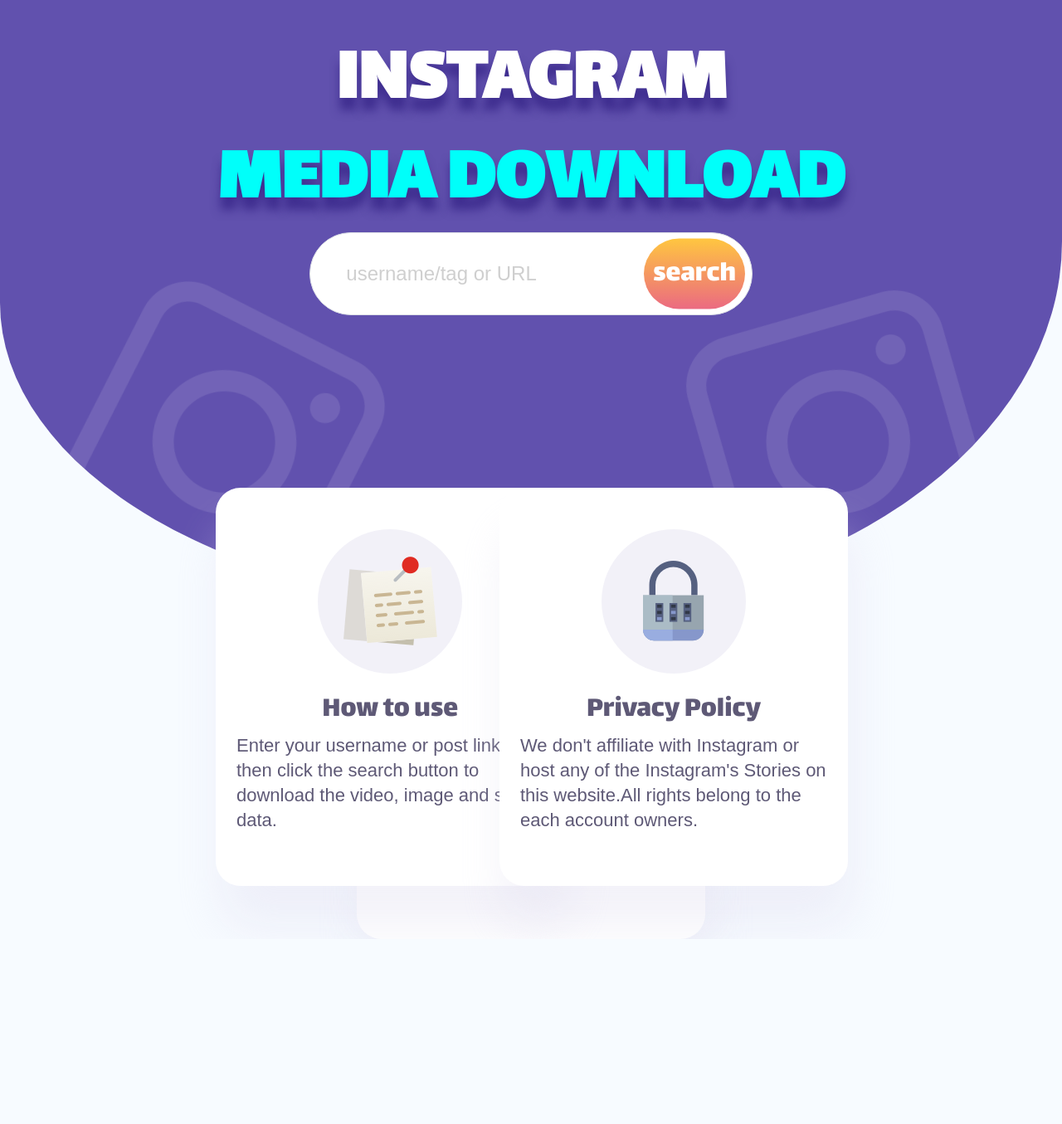
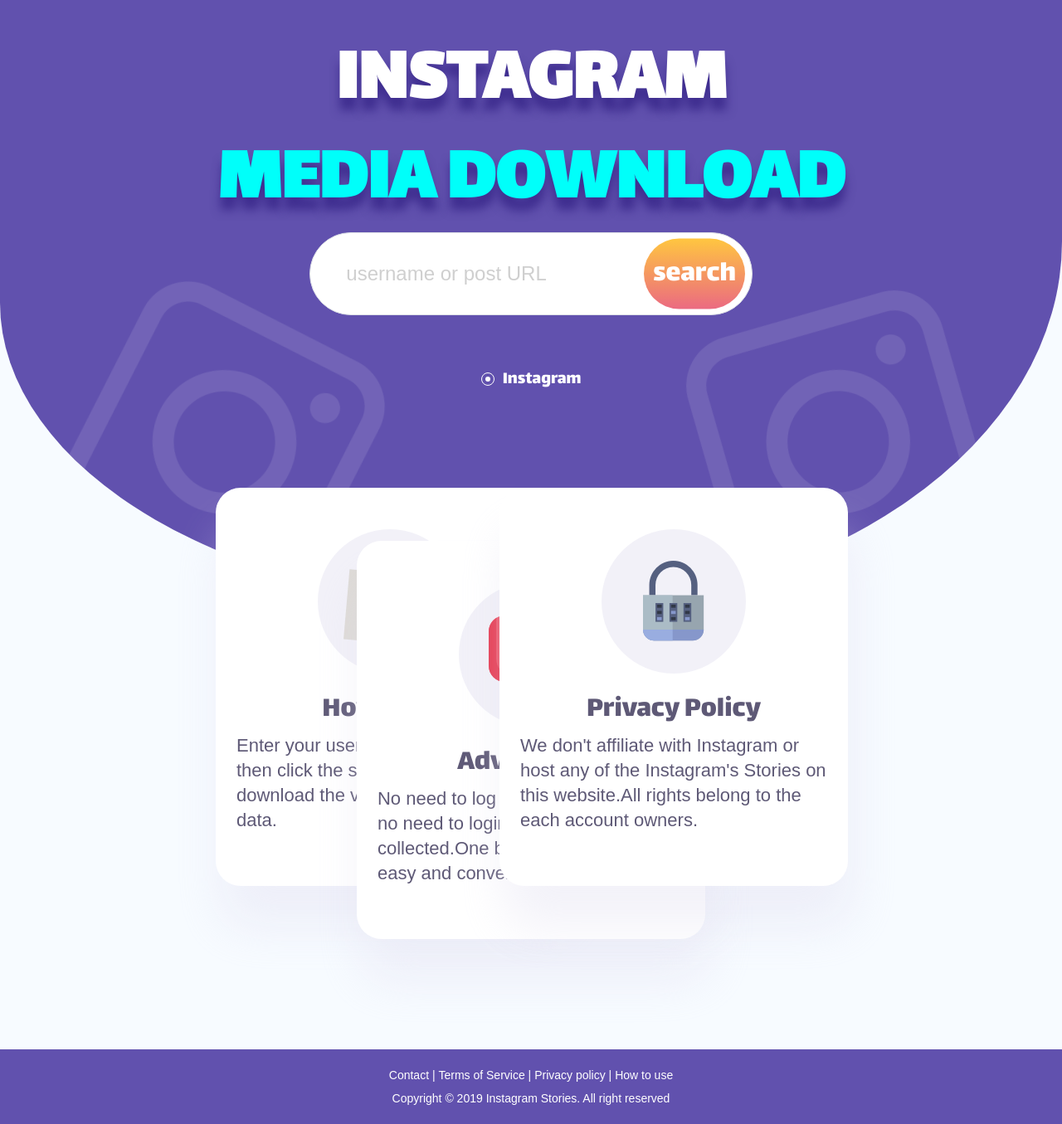
Before and after one commit to webszy/instagram_downloader_ssr, a Nuxt app: page / in a window 1280 px wide. Shown: the part 153-1508 px from the top of the page at 83% size. Before the commit the page ends 1285 px from the top, so only its background shows below. Built offline with nearby package versions, Linux system fonts and the light colour scheme.

Commit message:
首页布局完成

```diff
--- /dev/null
+++ b/components/footer.vue
@@ -0,0 +1,44 @@
+<template>
+ <footer class="footer">
+   <section class="navs">
+     <nav><a href="javascript:;">Contact |</a></nav>
+     <nav><a href="javascript:;">&nbsp;Terms of Service |</a></nav>
+     <nav><a href="javascript:;">&nbsp;Privacy policy |</a></nav>
+     <nav><a href="javascript:;">&nbsp;How to use</a></nav>
+   </section>
+   <section>
+     Copyright &copy; 2019 Instagram Stories. All right reserved
+   </section>
+ </footer>
+</template>
+
+
+<script>
+
+export default {
+name:'sFooter',
+}
+</script>
+<style>
+.footer{
+  width: 100%;
+  height:90px;
+  background:#6151AE;
+  margin-top: 530px;
+  display: flex;
+  flex-direction: column;
+  justify-content: center;
+  align-items: center;
+  font-size:14px;
+  font-family: Arial, Helvetica, sans-serif;
+  color:#fff;
+  line-height:28px;
+}
+.footer .navs{
+  display: flex;
+
+}
+.footer a{
+    color:#fff;
+}
+</style>
--- a/pages/index.vue
+++ b/pages/index.vue
@@ -3,48 +3,99 @@
     <section class="top">
       <h1>{{platform}}</h1>
       <h2>Media Download</h2>
-      <el-input v-model="inputVal" placeholder="username/tag or URL" @keydown.enter="goSearching">
-        <button slot="suffix" class="search" @click="goSearching">search</button>
-      </el-input>
-      <img src="../assets/images/instagram_image@2x.png" >
-      <img src="../assets/images/instagram_image@2x.png" >
+      <el-autocomplete
+        v-model="inputVal"
+        placeholder="username or post URL"
+        :trigger-on-focus="false"
+        @keydown.enter="goSearching"
+        :fetch-suggestions="querySearchAsync"
+        @select="handleSelect"
+        :popper-append-to-body="false"
+      >
+        <button slot="suffix" class="search" @click="goNextPage">search</button>
+         <template slot-scope="{ item }">
+           <div class="afterQuery">
+             <img :src="item.src" alt="User Avatar">
+             <p>{{ item.name }}</p>
+           </div>
+        </template>
+      </el-autocomplete >
+      <section class="select">
+        <el-radio v-model="platform" label="Instagram">Instagram</el-radio>
+      </section>
+      <img class="leftbg" src="../assets/images/instagram_image@2x.png" >
+      <img class="rightbg" src="../assets/images/instagram_image@2x.png" >
     </section>
-
+    <article class="card">
+      <img src="../assets/images/use.png">
+      <h3>How to use</h3>
+      <p>Enter your username or post link and then click the search button to download the video, image and story data.</p>
+    </article>
     <article class="card">
       <img src="../assets/images/advantages.png">
       <h3>Advantages</h3>
       <p>No need to log in, truly anonymous, no need to login, no private data collected.One button smart, simple, easy and convenient.</p>
     </article>
-     <article class="card">
-      <img src="../assets/images/use.png">
-      <h3>How to use</h3>
-      <p>Enter your username or post link and then click the search button to download the video, image and story data.</p>
-    </article>
+
     <article class="card">
       <img src="../assets/images/privacy.png">
       <h3>Privacy Policy</h3>
       <p>We don't affiliate with Instagram or host any of the Instagram's Stories on this website.All rights belong to the each account owners.</p>
     </article>
+    <s-footer/>
   </div>
 </template>
 
 <script>
-
+import sFooter from '../components/footer'
+import {
+  getInsSearchResult
+}from '../utils/request'
 export default {
   name:'HomePage',
   components: {
-
+    sFooter
   },
   data(){
     return{
-      platform:'instagram',
-      inputVal:''
+      platform:'Instagram',
+      inputVal:'',
+      routerPath:{
+        instagram:'insta'
+      }
     }
 
   },
   methods:{
-    goSearching(){
-      console.log(this.inputVal)
+    goNextPage(){
+
+      if(this.inputVal.startsWith('https:')){
+
+      }else{
+        this.$router.push('/insta/')
+      }
+    },
+    querySearchAsync(queryString,cb){
+      if(queryString.startsWith('http:')||queryString.startsWith('https:')){
+        return
+      }
+     getInsSearchResult(this.inputVal)
+     .then(res=>{
+     console.log("TCL: querySearchAsync -> res", res)
+     let result=[]
+
+      if(res.status==='ok'){
+        for(let i=0;i<10;i++){
+          let k=res.users[i],obj={name:k.user.username,src:k.user.profile_pic_url}
+          result.push(obj)
+        }
+        cb(result)
+      }
+     })
+    },
+    handleSelect(item){
+      console.log("TCL: handleSelect -> item", item)
+      this.inputVal=item.name
     }
   }
 }
@@ -84,6 +135,11 @@
 .home .top h2{
   color:#00FFFA;
 }
+.home .el-autocomplete{
+  width:100%;
+  display: flex;
+  justify-content: center;
+}
 .home .el-input{
   width: 41.67%;
   height: 100px;
@@ -119,6 +175,44 @@
   width: 100%;
   height: 100%;
 }
+.home .top  .afterQuery{
+  height: 50px;
+  display: flex;
+  align-items: center;
+  border-bottom: 1px solid #efefef;
+  position: static;
+}
+.home .top  .afterQuery img{
+  width: 40px;
+  height: 40px;
+  border-radius: 50%;
+  margin-right: 20px;
+}
+.home .top  .afterQuery p{
+  font-size: 18px;
+  font-family: 'Lalezar', cursive;
+  color:#AEAEAE;
+}
+.home .select{
+  margin-top: 60px;
+  height: 35px;
+}
+.home .select .el-radio__label{
+  color:#fff;
+  font-size:22px;
+  font-family: 'Lalezar', cursive;
+  line-height:35px;
+}
+.home .select .el-radio__inner{
+  width: 16px;
+  height: 16px;
+  border-color:#fff;
+  background-color: transparent;
+}
+.home .select  .el-radio__inner::after{
+  width: 6px;
+  height: 6px;
+}
 .home .search{
   display: block;
   width: 100%;
@@ -131,7 +225,8 @@
   font-weight:400;
   color:#fff;
 }
-.home .top img{
+.home .top .leftbg,
+.home .top .rightbg{
   display: block;
   width: 380px;
   height: 380px;
@@ -140,7 +235,7 @@
   bottom: 12px;
   transform: rotateZ(5deg);
 }
-.home .top img:last-of-type{
+.home .top .rightbg{
   right: 80px;
   bottom: 12px;
   left: auto;
@@ -163,12 +258,12 @@
   left: 260px;
   top:741px;
 }
-.home .card:nth-child(2){
+.home .card:nth-of-type(2){
   left: 50%;
   top:805px;
   transform: translateX(-50%);
 }
-.home .card:last-child{
+.home .card:last-of-type{
   left: auto;
   right: 258px;
 }
@@ -188,11 +283,11 @@
   line-height:56px;
 }
 .home .card p{
-width:88.1%;
-font-size:22px;
-font-family: Arial, Helvetica, sans-serif;
-color:rgba(94,89,118,1);
-line-height:30px;
+  width:88.1%;
+  font-size:22px;
+  font-family: Arial, Helvetica, sans-serif;
+  color:rgba(94,89,118,1);
+  line-height:30px;
 }
 
 </style>
--- a/plugins/element-ui.js
+++ b/plugins/element-ui.js
@@ -2,10 +2,11 @@
 import {
     Image,
     Message,
-    Input
+    Input,
+    Radio ,
+    Autocomplete
 } from 'element-ui' //引入组件
 Vue.prototype.$ELEMENT = { size: 'small' };
 // Vue.use(Loading);
-Vue.use(Image);
-Vue.use(Input);
+Vue.use(Image).use(Input).use(Radio).use(Autocomplete);
 Vue.prototype.$message = Message;
```
